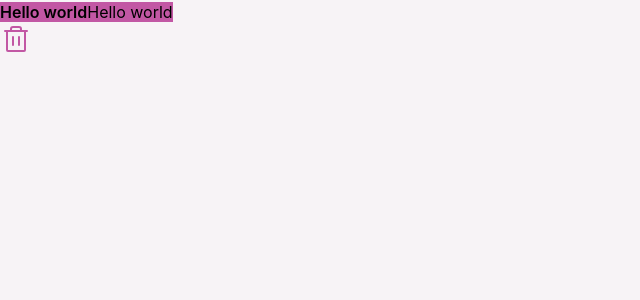
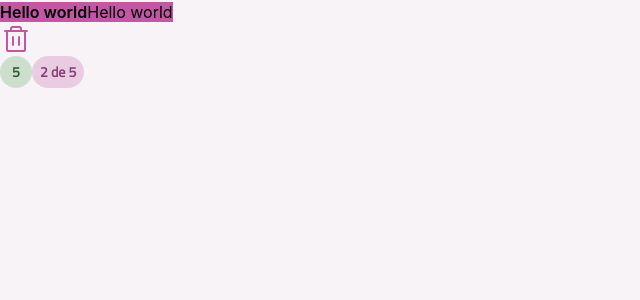
Before and after one commit to CaioLima10/todo, a React (Vite) app: page / in a window 1280 px wide. Shown: the top 300 px of the page, without its empty margins (0-640 px from the left). Built offline with nearby package versions, Linux system fonts and the light colour scheme.

Commit message:
create component badge

```diff
--- a/src/App.tsx
+++ b/src/App.tsx
@@ -1,6 +1,7 @@
 import { Text } from "./components/text";
 import TrashIcon from "../src/assets/icons/trash.svg?react"
 import { Icon } from "./components/icon";
+import { Badge } from "./components/badge";
 
 export function App() {
   return (
@@ -8,6 +9,8 @@ export function App() {
       <Text variant={"body-md-bold"} className="bg-pink-base">Hello world</Text>
       <Text variant={"body-md"} className="bg-pink-base">Hello world</Text>
       <Icon svg={TrashIcon} className="fill-pink-base" />
+      <Badge>5</Badge>
+      <Badge variant={"secondary"}>2 de 5</Badge>
     </>
   )
 }
--- /dev/null
+++ b/src/components/badge/bagge-variants.tsx
@@ -0,0 +1,29 @@
+import { cva } from "class-variance-authority";
+
+export const badgeVariants = cva("", {
+  variants: {
+    variant: {
+      "primary": "text-green-dark",
+      "secondary": "text-pink-dark",
+    },
+    font: {
+      "body-sm": "text-sm font-semibold leading-5"
+    }
+  },
+  defaultVariants: {
+    variant: "primary",
+    font: "body-sm"
+  }
+})
+
+export const badgeCircleVariants = cva("inline-flex items-center justify-center h-8 min-w-8 p-2 rounded-full", {
+  variants: {
+    variant: {
+      "primary": "bg-green-light",
+      "secondary": "bg-pink-light",
+    }
+  },
+  defaultVariants: {
+    variant: "primary"
+  }
+})
--- /dev/null
+++ b/src/components/badge/index.tsx
@@ -0,0 +1,15 @@
+import type { VariantProps } from "class-variance-authority";
+import type React from "react";
+import { badgeCircleVariants, badgeVariants } from "./bagge-variants";
+
+interface BadgeProps extends React.ComponentProps<"span">, VariantProps<typeof badgeVariants> {}
+
+export function Badge({variant, className, font, children, ...props}: BadgeProps) {
+  return(
+    <div className={badgeCircleVariants({ variant, className })}>
+      <span className={badgeVariants({ variant, font, className })} {...props}>
+        {children}
+      </span>
+    </div>
+  )
+}
```
